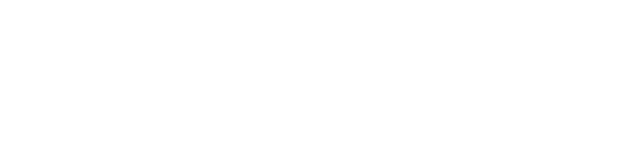
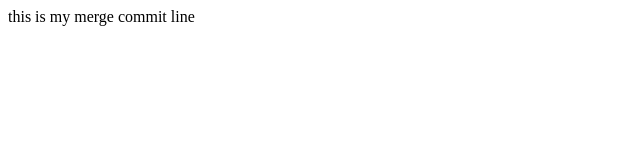
Before and after one commit to ravi2rao/learn-git, a plain HTML site: page index.html in a window 1280 px wide. Shown: the whole page, without its empty margins (0-640 px from the left). Drawn offline with Linux system fonts and the light colour scheme.

Commit message:
merge conflict line in index.html

```diff
--- a/index.html
+++ b/index.html
@@ -4,6 +4,6 @@
 <title>Page Title</title>
 </head>
 <body>
-
+    this is my merge commit line
 </body>
 </html>
```
